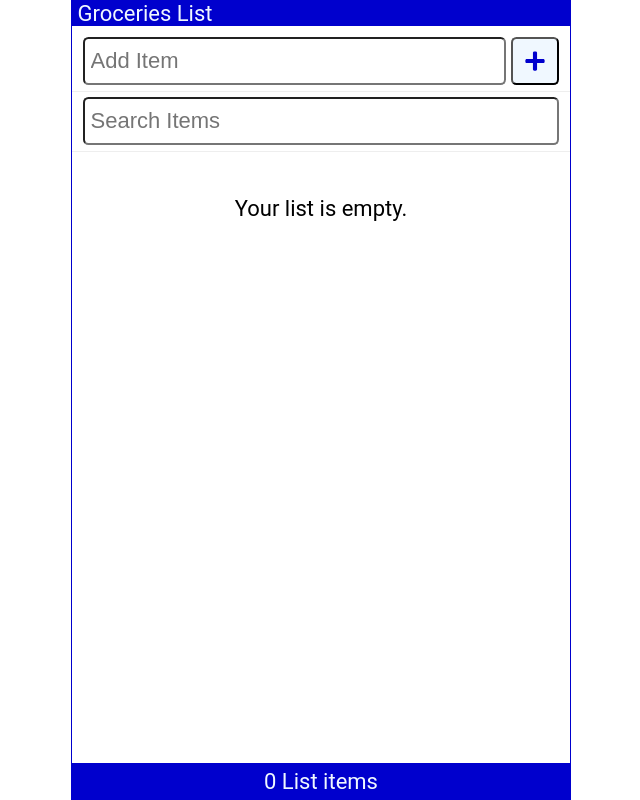
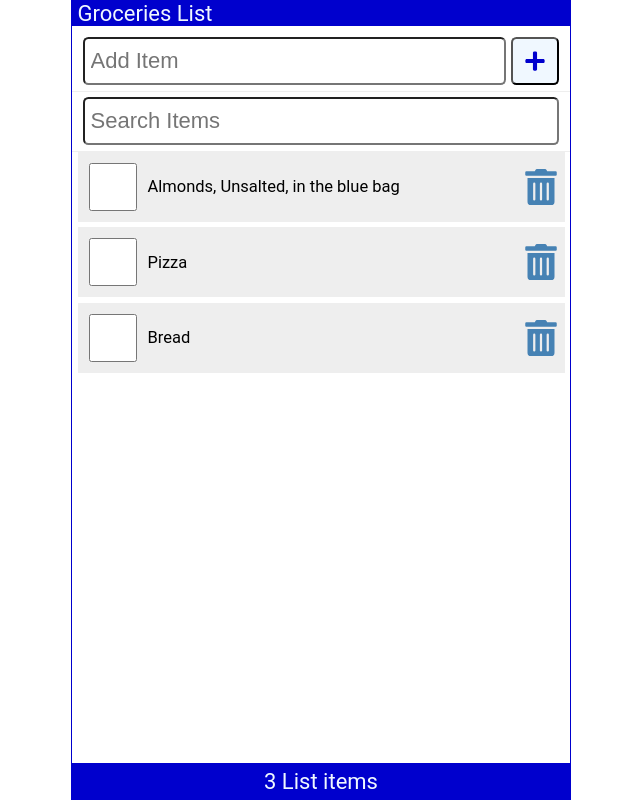
Before and after one commit to AshutoshRajGupta/React_tutorials_Part1, a React (Create React App) app in the folder tut/: page / in a window 1280 px wide. Shown: the whole page, without its empty margins (319-959 px from the left). Built offline with nearby package versions, Linux system fonts and the light colour scheme; data requests are answered from the project's data file.

Commit message:
fetching data from API

```diff
--- a/tut/src/App.js
+++ b/tut/src/App.js
@@ -2,24 +2,41 @@
 import Content from "./Content";
 import AddItem from "./AddItem";
 import SearchItem from "./SearchItem";
-import { useState,useEffect } from "react";
+import { useState, useEffect } from "react";
 import Footer from "./Footer";
 
 function App() {
+  const API_URL = "http://localhost:3500/items";
+
   const [items, setItems] = useState(
     JSON.parse(localStorage.getItem("shoppinglist")) || []
   );
   const [newItem, setNewItem] = useState("");
   const [search, setSearch] = useState("");
+  const [fetchError, setFetchError] = useState(null);
+  const [isLoading, setIsLoading] = useState(true);
 
   // loading everything from the beginning instead of that we are checking state of the
   // item and setting it in localstorage.
 
-  useEffect(()=>{
-    localStorage.setItem('shoppinglist',JSON.stringify(items));
-  },[items])
+  useEffect(() => {
+    // localStorage.setItem('shoppinglist',JSON.stringify(items));
+    const fetchItems = async () => {
+      try {
+        const response = await fetch(API_URL);
+        if (!response.ok) throw Error("Did not receive expected data");
+        const listItems = await response.json();
+        setItems(listItems);
+        setFetchError(null);
+      } catch (err) {
+        setFetchError(err.message);
+      } finally {
+        setIsLoading(false);
+      }
+    };
 
-
+    setTimeout(() => fetchItems(), 2000);
+  }, []);
 
   const addItem = (item) => {
     const id = items.length ? items[items.length - 1].id + 1 : 1;
@@ -57,13 +74,26 @@
       />
       <SearchItem search={search} setSearch={setSearch} />
 
-      <Content
+      {/* <Content
         items={items.filter((item) =>
           item.item.toLowerCase().includes(search.toLowerCase())
         )}
         handleCheck={handleCheck}
         handleDelete={handleDelete}
-      />
+      /> */}
+      <main>
+        {isLoading && <p>Loading Items...</p>}
+        {fetchError && <p style={{ color: "red" }}>{`Error: ${fetchError}`}</p>}
+        {!fetchError && !isLoading && (
+          <Content
+            items={items.filter((item) =>
+              item.item.toLowerCase().includes(search.toLowerCase())
+            )}
+            handleCheck={handleCheck}
+            handleDelete={handleDelete}
+          />
+        )}
+      </main>
       <Footer length={items.length} />
     </div>
   );
--- a/tut/src/Content.js
+++ b/tut/src/Content.js
@@ -3,7 +3,7 @@
 const Content = ({items,handleDelete, handleCheck}) => {
 
     return (
-        <main>
+        <>
             {items.length ? (
                 <ItemList
         items={items}
@@ -13,7 +13,7 @@
             ) : (
                 <p style={{ marginTop: '2rem' }}>Your list is empty.</p>
             )}
-        </main>
+        </>
     )
 }
 
```
